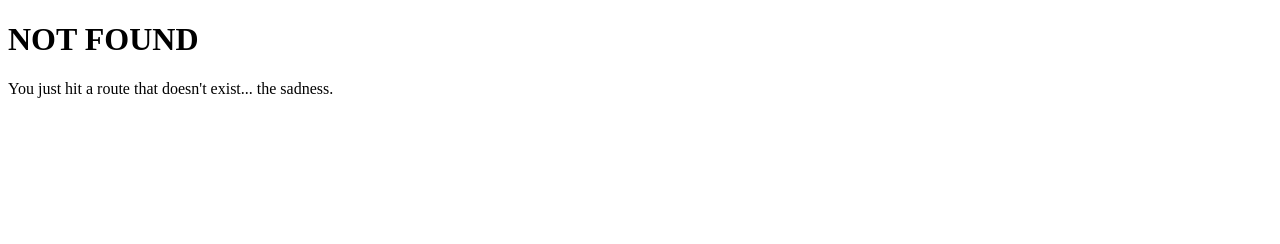
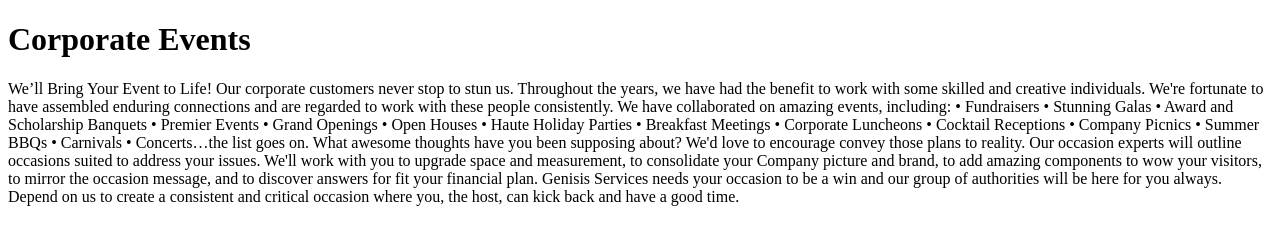
Before and after one commit to rohanj1132/genisis-services, a Gatsby site: page /corporate-events in a window 1280 px wide. Before the commit this address had no page. Built offline with nearby package versions, Linux system fonts and the light colour scheme; Gatsby itself is replaced by a stand-in of ours.

Commit message:
Add corporate, social and wedding event pages
Also added link from events page

```diff
--- /dev/null
+++ b/src/pages/corporate-events.js
@@ -0,0 +1,33 @@
+import React from 'react';
+import PageTitle from '../components/PageTitle';
+
+const CorporateEventsPage = () => (
+    <div>
+        <PageTitle title='Corporate Events' />
+        <div className='container'>
+            <p>
+                We’ll Bring Your Event to Life!
+                Our corporate customers never stop to stun us. Throughout the years, we have had the benefit to work with some skilled and creative individuals. We're fortunate to have assembled enduring connections and are regarded to work with these people consistently.
+                We have collaborated on amazing events, including:
+                •	Fundraisers
+                •	Stunning Galas
+                •	Award and Scholarship Banquets
+                •	Premier Events
+                •	Grand Openings
+                •	Open Houses
+                •	Haute Holiday Parties
+                •	Breakfast Meetings
+                •	Corporate Luncheons
+                •	Cocktail Receptions
+                •	Company Picnics
+                •	Summer BBQs
+                •	Carnivals
+                •	Concerts…the list goes on.
+                What awesome thoughts have you been supposing about? We'd love to encourage convey those plans to reality. Our occasion experts will outline occasions suited to address your issues. We'll work with you to upgrade space and measurement, to consolidate your Company picture and brand, to add amazing components to wow your visitors, to mirror the occasion message, and to discover answers for fit your financial plan.
+                Genisis Services needs your occasion to be a win and our group of authorities will be here for you always. Depend on us to create a consistent and critical occasion where you, the host, can kick back and have a good time.
+            </p>
+        </div>
+    </div>
+)
+
+export default CorporateEventsPage;
--- a/src/pages/events.js
+++ b/src/pages/events.js
@@ -1,4 +1,5 @@
 import React from 'react';
+import Link from 'gatsby-link';
 import PageTitle from '../components/PageTitle';
 import corporateTileImg from '../../content/corporate-event-tile.jpg';
 import socialTileImg from '../../content/social-event-tile.jpg';
@@ -14,7 +15,7 @@
                     <div className="card-body">
                         <h5 className="card-title">Corporate Events</h5>
                         <p className="card-text">This is a longer card with supporting text below as a natural lead-in to additional content. This content is a little bit longer.</p>
-                        <a href="#" className="card-text">Read more</a>
+                        <Link to="/corporate-events" className="card-text">Read more</Link>
                     </div>
                 </div>
                 <div className="card">
@@ -22,7 +23,7 @@
                     <div className="card-body">
                         <h5 className="card-title">Social Events</h5>
                         <p className="card-text">This card has supporting text below as a natural lead-in to additional content.</p>
-                        <a href="#" className="card-text">Read more</a>
+                        <Link to="/social-events" className="card-text">Read more</Link>
                     </div>
                 </div>
                 <div className="card">
@@ -30,7 +31,7 @@
                     <div className="card-body">
                         <h5 className="card-title">Weddings</h5>
                         <p className="card-text">This is a wider card with supporting text below as a natural lead-in to additional content. This card has even longer content than the first to show that equal height action.</p>
-                        <a href="#" className="card-text">Read more</a>
+                        <Link to="/weddings" className="card-text">Read more</Link>
                     </div>
                 </div>
             </div>
@@ -40,37 +41,8 @@
 
 export default EventsPage
 
-{/*<h2>Corporate Events:</h2>
-    <p>
-      We’ll Bring Your Event to Life!
-      Our corporate customers never stop to stun us. Throughout the years, we have had the benefit to work with some skilled and creative individuals. We're fortunate to have assembled enduring connections and are regarded to work with these people consistently.
-      We have collaborated on amazing events, including:
-      •	Fundraisers
-      •	Stunning Galas
-      •	Award and Scholarship Banquets
-      •	Premier Events
-      •	Grand Openings
-      •	Open Houses
-      •	Haute Holiday Parties
-      •	Breakfast Meetings
-      •	Corporate Luncheons
-      •	Cocktail Receptions
-      •	Company Picnics
-      •	Summer BBQs
-      •	Carnivals
-      •	Concerts…the list goes on.
-      What awesome thoughts have you been supposing about? We'd love to encourage convey those plans to reality. Our occasion experts will outline occasions suited to address your issues. We'll work with you to upgrade space and measurement, to consolidate your Company picture and brand, to add amazing components to wow your visitors, to mirror the occasion message, and to discover answers for fit your financial plan.
-      Genisis Services needs your occasion to be a win and our group of authorities will be here for you always. Depend on us to create a consistent and critical occasion where you, the host, can kick back and have a good time.
-    </p>
+{/*
     <h2>Gala/Social Events:</h2>
-    <p>Each Occasion Matters!
-        Life is brimming with uncommon minutes. On these events we need to tune in to what you imagine, to make and team up, with you a stunning unique occasion that you and are your visitors will appreciate. Host Gathering Will Travel will ensure that you, the host, will have the capacity to invest energy with your family and companions, while we deal with every one of the subtle elements. Over giving a tweaked gourmet menu, we can facilitate every one of the additional items: rental things, delightful cloths, dazzling decorative layouts, customized and subject style bundles, amusement, thus considerably more.
-        We Want to Help with Your Next Event!
-        What are you planning? An anniversary, birthday, farewell, prom, graduation, reunion, engagement party, bridal shower, baby shower, housewarming, pool party, barn raising, holiday get-together…or something else?
-    </p>
+
     <h2>Weddings:</h2>
-    <p>Your Day Is Here!
-From the minute your visitors arrive, they will feel invited and amped up for what's to come. Everything about your wedding will be nearly viewed over by our gifted group of occasion pros, so you and your visitors will have the capacity to appreciate all that you've arranged. You won't need to lift a finger.
-Tuning in to you from the very first moment and working with you always beyond any doubt your vision turns into a reality… whatever that vision might be.
-From creative hand passed hors d'oeurvres served by intelligently dressed servers to splendidly bundled favours… from an appreciated mark mixed drink served in an exquisite woodwind to our mark gourmet hot chocolate and coffeehouses… from unusual place card holders to a lit sparkler exit… from the primary nibble of the tweaked wedding supper to the last chomp of the debauched wedding cake – Genisis Services will give each detail of the enormous day our complete consideration
-    </p>*/}
+   */}
```
Also changed, not shown: src/pages/social-events.js (added, +17 -0 lines), src/pages/weddings.js (added, +20 -0 lines).
